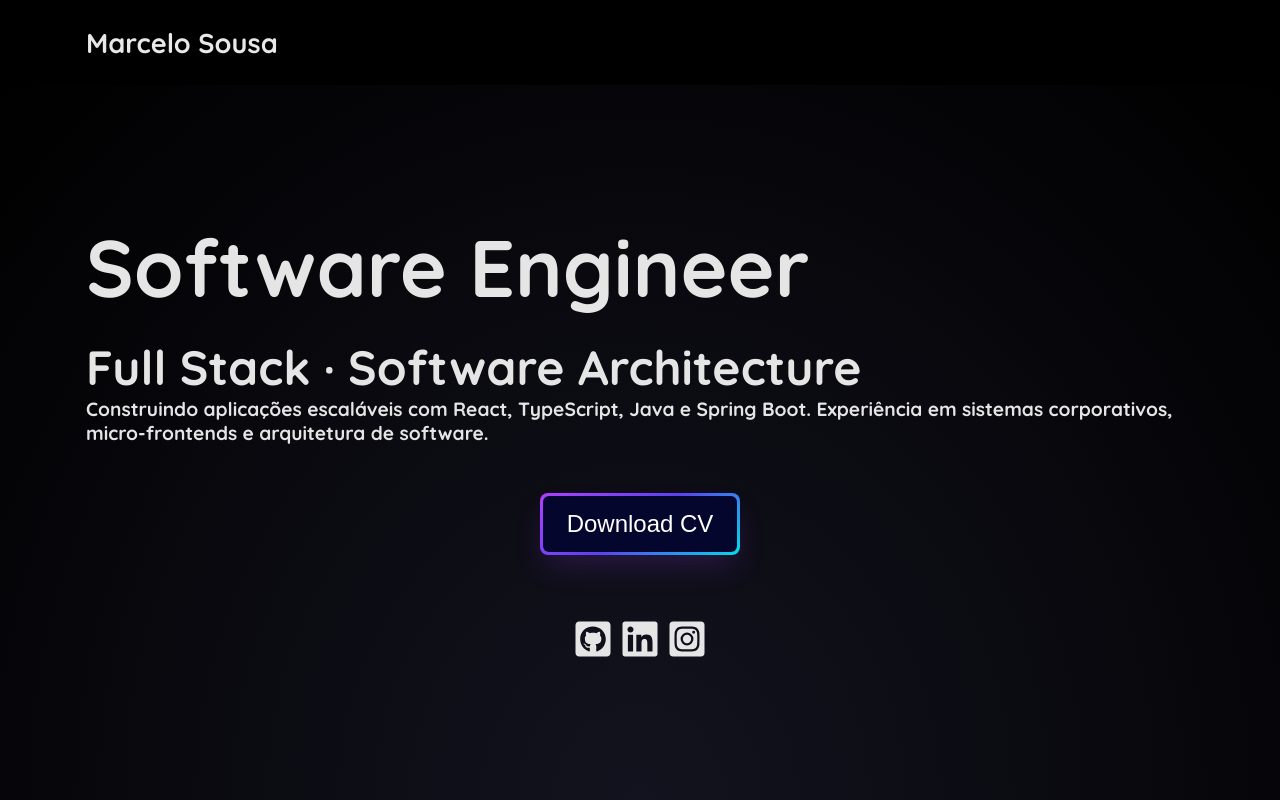
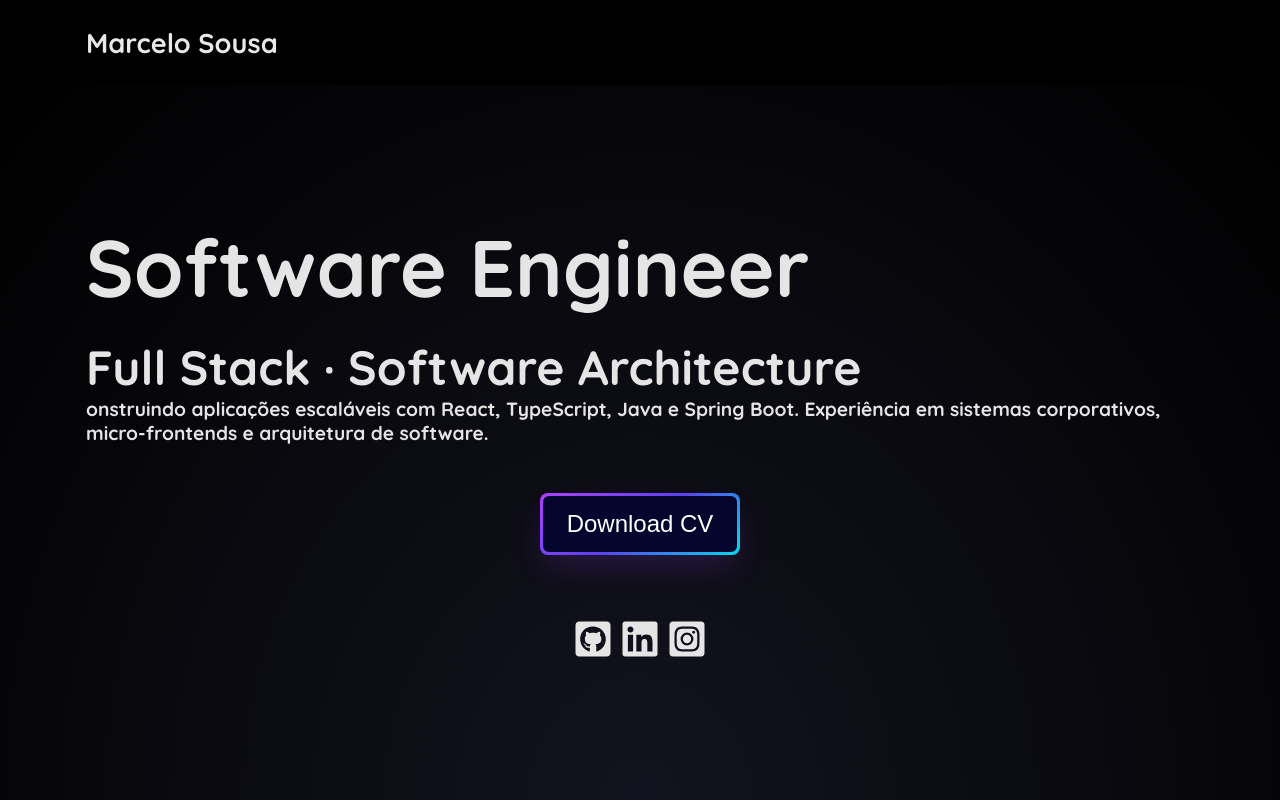
Before and after one commit to mnsmarcelo/site-marcelo-sousa, a Next.js app: page / in a window 1280 px wide. Shown: the top 800 px of the page. Built offline with nearby package versions, Linux system fonts and the light colour scheme.

Commit message:
Quebrando linha

```diff
--- a/src/app/components/HomeIntro/HomeIntro.tsx
+++ b/src/app/components/HomeIntro/HomeIntro.tsx
@@ -15,7 +15,10 @@ export const HomeIntro: React.FC = () => (
         <h3>
           Full Stack · Software Architecture
         </h3>
-        <p>Construindo aplicações escaláveis com React, TypeScript, Java e Spring Boot. Experiência em sistemas corporativos, micro-frontends e arquitetura de software.</p>
+        <p>
+          onstruindo aplicações escaláveis com React, TypeScript, Java e Spring Boot.
+          Experiência em sistemas corporativos, micro-frontends e arquitetura de software.
+        </p>
       </div>
       <div className={styles.buttonCVWrapper}>
         <a
```
